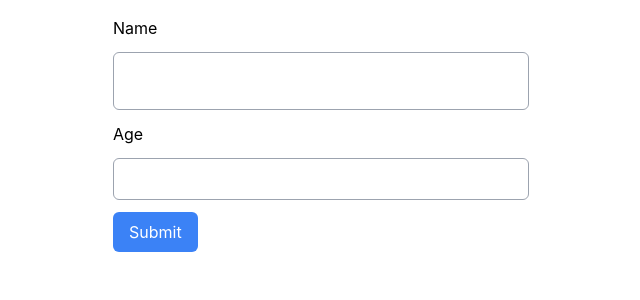
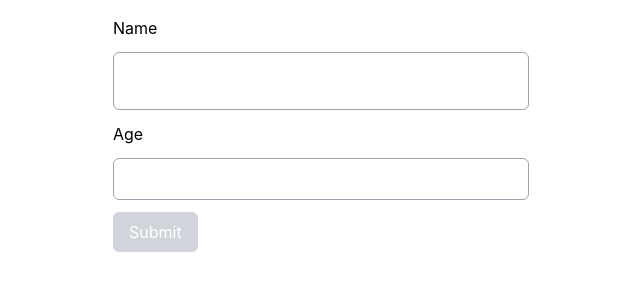
Before and after one commit to rodrahul/react-mosh, a React (Vite) app: page / in a window 1280 px wide. Shown: the top 300 px of the page, without its empty margins (319-959 px from the left). Built offline with nearby package versions, Linux system fonts and the light colour scheme.

Commit message:
Disable Submit on invalid form

```diff
--- a/src/components/form/Form.tsx
+++ b/src/components/form/Form.tsx
@@ -13,7 +13,7 @@ const Form = () => {
   const {
     register,
     handleSubmit,
-    formState: { errors },
+    formState: { errors, isValid },
   } = useForm<FormData>({ resolver: zodResolver(schema) });
 
   console.log(errors);
@@ -53,7 +53,10 @@ const Form = () => {
             <p className="text-xs text-red-500">{errors.age.message}</p>
           )}
         </div>
-        <button className="text-md rounded-md bg-blue-500 p-2 pl-4 pr-4 text-center text-white hover:bg-blue-600 active:bg-blue-700">
+        <button
+          className="text-md rounded-md bg-blue-500 p-2 pl-4 pr-4 text-center text-white hover:bg-blue-600 active:bg-blue-700 disabled:bg-gray-300"
+          disabled={!isValid}
+        >
           {" "}
           Submit{" "}
         </button>
```
